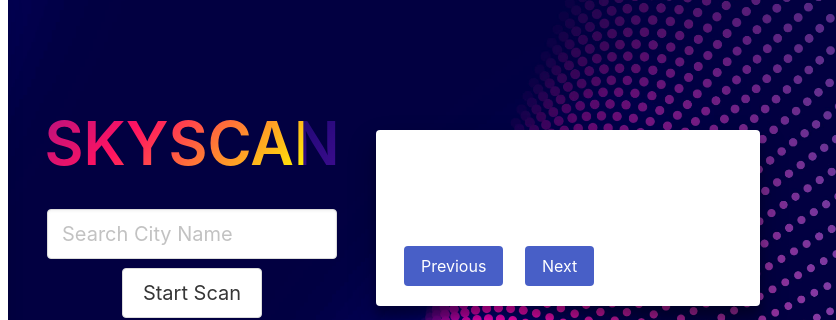
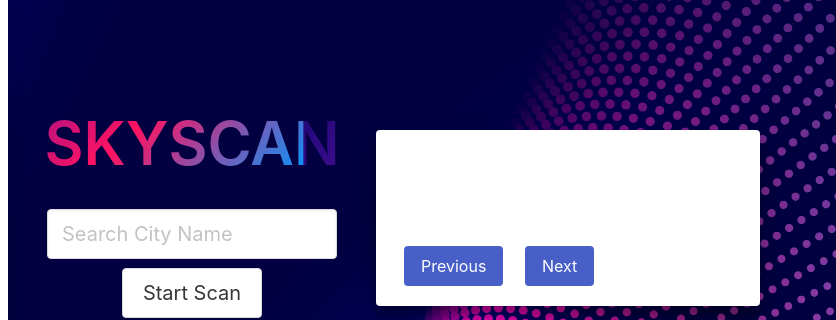
Before and after one commit to Pak547/surprise-me-daily, a plain HTML site: page index.html in a window 1280 px wide. Shown: the part 191-511 px from the top of the page, 444-1280 px from the left. Drawn offline with nearby package versions, Linux system fonts and the light colour scheme.

Commit message:
Updated the readme and SkyScan color

```diff
--- a/style.css
+++ b/style.css
@@ -89,7 +89,7 @@ color: blue;
     #1f0874 0%,
     #5910a8 29%,
     #ff1361 67%,
-    #fff800 100%
+    rgb(0, 153, 255) 100%
   );
   background-size: auto auto;
   background-clip: border-box;
```
Also changed, not shown: assets/images/option2.jpg (deleted), 4 other files.
